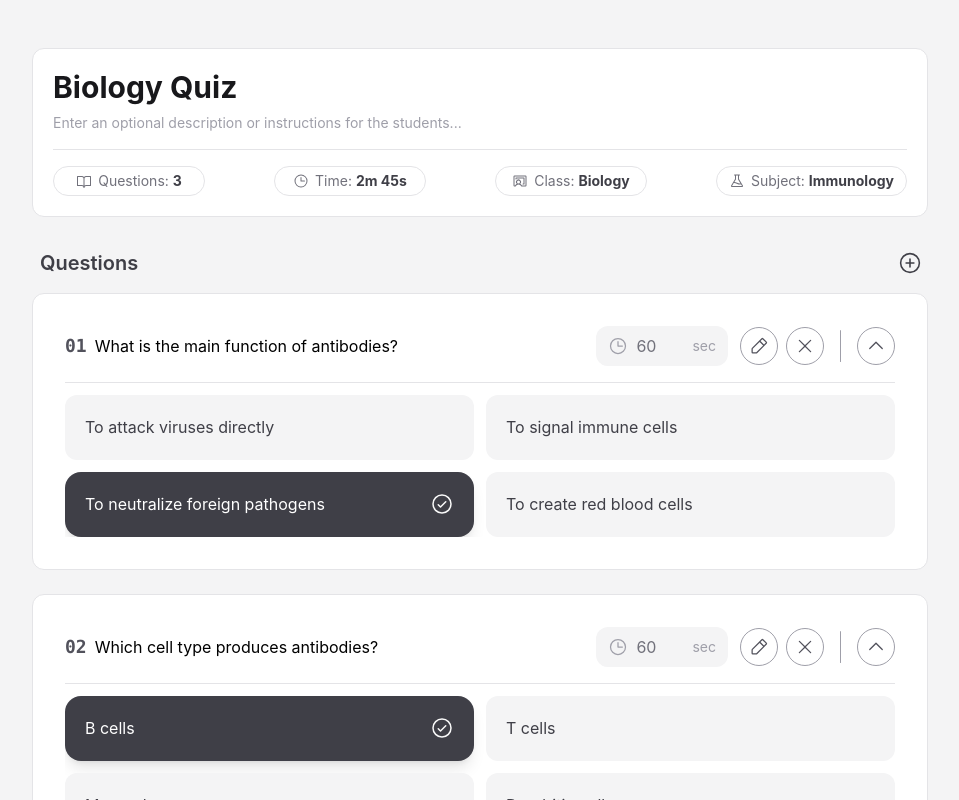
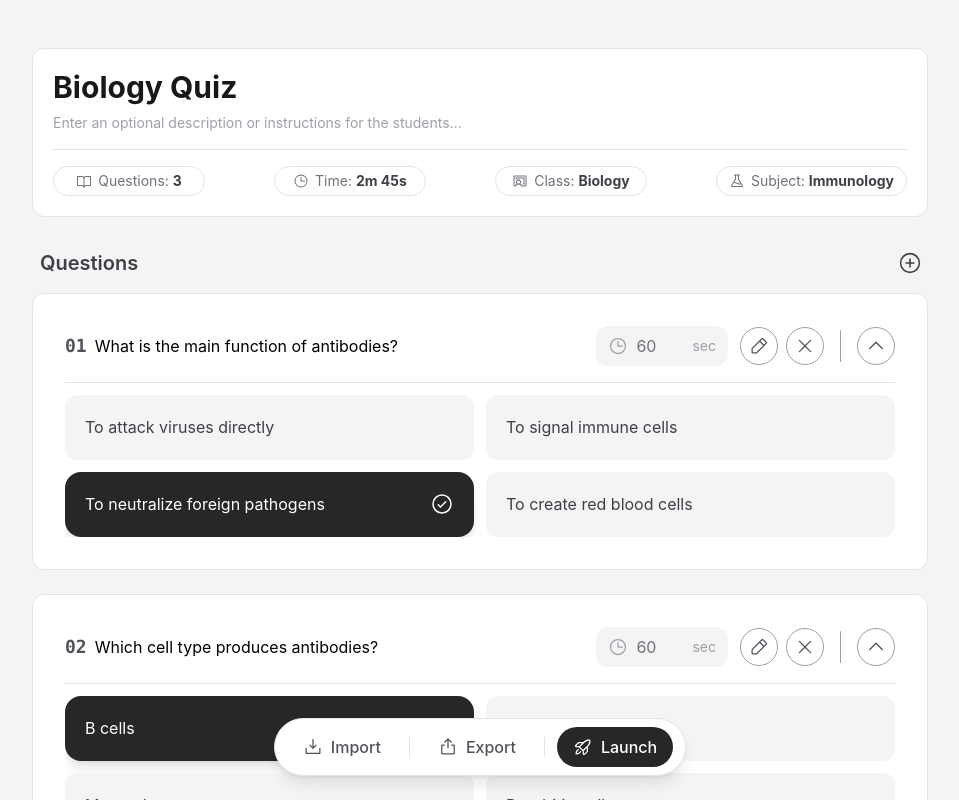
Before and after one commit to rabiibanine/quizlive, a React (Vite) app: page /quiz-editor in a window 1280 px wide. Shown: the top 800 px of the page, without its empty margins (160-1119 px from the left). Built offline with nearby package versions, Linux system fonts and the light colour scheme.

Commit message:
feat: add initial toolbar, slight color adjustments

```diff
--- a/src/components/QuestionCard.tsx
+++ b/src/components/QuestionCard.tsx
@@ -77,7 +77,7 @@ export default function QuestionCard({ question, index, onDelete, onUpdate }: Qu
               </button>
             ) : (
               <button
-                className="p-2 rounded-full text-zinc-600 border border-zinc-400 transition-all hover:cursor-pointer hover:text-zinc-50 hover:bg-zinc-400 hover:border-transparent"
+                className="p-2 rounded-full text-zinc-600 border border-zinc-400 transition-all hover:cursor-pointer hover:text-zinc-50 hover:bg-zinc-600 hover:border-transparent"
                 onClick={() => {
                   setIsEditing(true);
                 }}
@@ -96,7 +96,7 @@ export default function QuestionCard({ question, index, onDelete, onUpdate }: Qu
           <div className="w-px rounded-full self-center h-8 bg-zinc-400 mx-2" />
 
           <button
-            className="p-2 rounded-full text-zinc-600 border border-zinc-400 transition-all hover:cursor-pointer hover:text-zinc-50 hover:bg-zinc-400 hover:border-transparent"
+            className="p-2 rounded-full text-zinc-600 border border-zinc-400 transition-all hover:cursor-pointer hover:text-zinc-50 hover:bg-zinc-600 hover:border-transparent"
             onClick={() => setIsExpanded((prev) => !prev)}
           >
             <CaretDownIcon
@@ -128,7 +128,7 @@ export default function QuestionCard({ question, index, onDelete, onUpdate }: Qu
                     className={
                       `transition-all duration-200 text-center select-none flex ` +
                       (isCorrectChoice
-                        ? "bg-zinc-700 text-white shadow-lg hover:bg-zinc-600 "
+                        ? "bg-zinc-800 text-white shadow-lg hover:bg-zinc-600 "
                         : "bg-zinc-100 text-zinc-700 hover:bg-zinc-200 ") +
                       (isEditing ? "cursor-pointer " : " ")
                     }
--- /dev/null
+++ b/src/components/QuizEditorToolBar.tsx
@@ -0,0 +1,59 @@
+// src/components/quiz/QuizEditorToolBar/QuizEditorToolBar.tsx
+import { useRef } from "react";
+import ToolBar from "@/components/ToolBar";
+import ToolBarButton from "@/components/ToolBarButton";
+import { RocketLaunchIcon, ExportIcon, DownloadSimpleIcon } from "@phosphor-icons/react";
+
+interface QuizEditorToolBarProps {
+  onLaunch: () => void;
+  onExport: () => void;
+  onImport: (file: File) => void;
+}
+
+export default function QuizEditorToolBar({
+  onLaunch,
+  onExport,
+  onImport,
+}: QuizEditorToolBarProps) {
+  const fileInputRef = useRef<HTMLInputElement>(null);
+
+  const handleFileChange = (e: React.ChangeEvent<HTMLInputElement>) => {
+    const file = e.target.files?.[0];
+    if (file) onImport(file);
+  };
+
+  return (
+    <ToolBar>
+      {/* Import */}
+      <input
+        type="file"
+        accept=".json"
+        className="hidden"
+        ref={fileInputRef}
+        onChange={handleFileChange}
+      />
+      <ToolBarButton onClick={() => fileInputRef.current?.click()}>
+        <DownloadSimpleIcon size={20} />
+        Import
+      </ToolBarButton>
+
+      {/* Divider */}
+      <div className="w-px h-5 bg-zinc-200 mx-1" />
+
+      {/* Export */}
+      <ToolBarButton onClick={onExport}>
+        <ExportIcon size={20} />
+        Export
+      </ToolBarButton>
+
+      {/* Divider */}
+      <div className="w-px h-5 bg-zinc-200 mx-1" />
+
+      {/* Launch */}
+      <ToolBarButton variant="primary" onClick={onLaunch}>
+        <RocketLaunchIcon size={20} />
+        Launch
+      </ToolBarButton>
+    </ToolBar>
+  );
+}
--- /dev/null
+++ b/src/components/ToolBar.tsx
@@ -0,0 +1,15 @@
+import type { ReactNode } from "react";
+
+interface ToolBarProps {
+  children: ReactNode;
+}
+
+export default function ToolBar({ children }: ToolBarProps) {
+  return (
+    <div className="fixed bottom-0 left-0 right-0 z-50 flex justify-center pb-6 pointer-events-none">
+      <div className="pointer-events-auto flex items-center gap-2 bg-white border border-zinc-200 rounded-full px-3 py-2 shadow-lg">
+        {children}
+      </div>
+    </div>
+  );
+}
--- /dev/null
+++ b/src/components/ToolBarButton.tsx
@@ -0,0 +1,27 @@
+import type { ReactNode } from "react";
+
+interface ToolBarButtonProps {
+  children: ReactNode;
+  onClick?: () => void;
+  variant?: "default" | "primary";
+}
+
+export default function ToolBarButton({
+  children,
+  onClick,
+  variant = "default",
+}: ToolBarButtonProps) {
+  return (
+    <button
+      onClick={onClick}
+      className={`flex items-center gap-2 px-4 py-2 rounded-full text-md font-medium transition-all
+        ${
+          variant === "primary"
+            ? "bg-zinc-800 text-white hover:bg-zinc-700"
+            : "text-zinc-600 hover:bg-zinc-100"
+        }`}
+    >
+      {children}
+    </button>
+  );
+}
--- a/src/pages/QuizEditorPage.tsx
+++ b/src/pages/QuizEditorPage.tsx
@@ -1,5 +1,6 @@
 import Card from "@/components/Card";
 import QuestionCardList from "@/components/QuestionCardList";
+import QuizEditorToolBar from "@/components/QuizEditorToolBar";
 import type { Question } from "@/types/quiz";
 
 import { BookOpenIcon, ClockIcon, ChalkboardTeacherIcon, FlaskIcon } from "@phosphor-icons/react";
@@ -134,6 +135,18 @@ export default function QuizEditorPage() {
           quizQuestions={quizQuestions}
           setQuizQuestions={setQuizQuestions}
         ></QuestionCardList>
+
+        <QuizEditorToolBar
+          onLaunch={function (): void {
+            throw new Error("Function not implemented.");
+          }}
+          onExport={function (): void {
+            throw new Error("Function not implemented.");
+          }}
+          onImport={function (file: File): void {
+            throw new Error("Function not implemented.");
+          }}
+        ></QuizEditorToolBar>
       </div>
     </div>
   );
```
